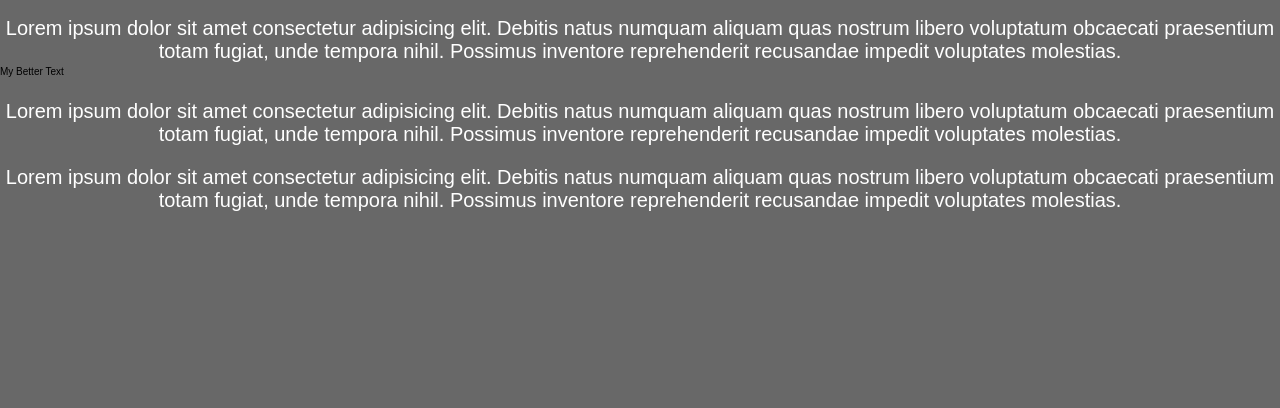
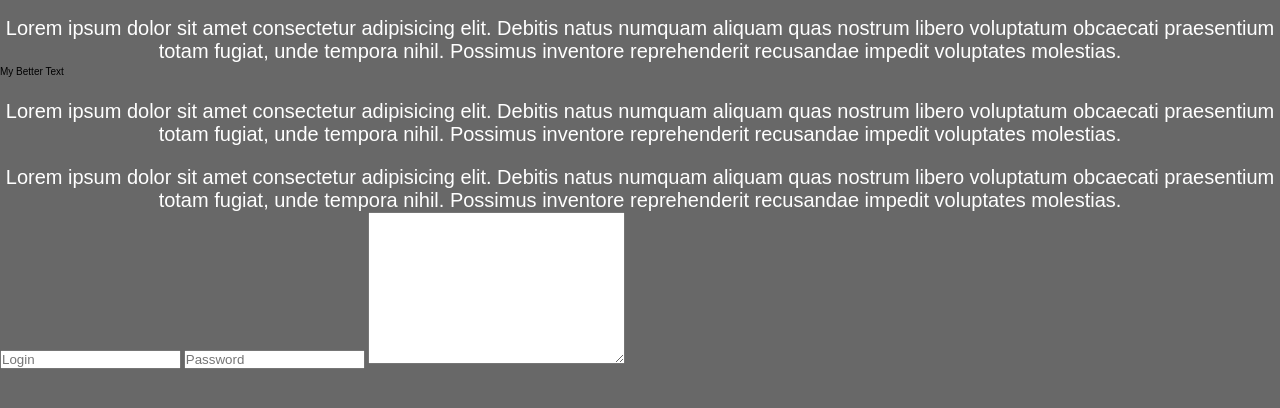
Before and after one commit to Maximovix/Test, a plain HTML site: page index.html in a window 1280 px wide. Shown: the part 214-622 px from the top of the page. Drawn offline with Linux system fonts and the light colour scheme.

Commit message:
Commit - 1

```diff
--- a/index.html
+++ b/index.html
@@ -18,6 +18,12 @@
         <div class="text">Lorem ipsum dolor sit amet consectetur adipisicing elit. Debitis natus numquam aliquam quas nostrum libero voluptatum obcaecati praesentium totam fugiat, unde tempora nihil. Possimus inventore reprehenderit recusandae impedit voluptates molestias.</div>
 
         <div class="text">Lorem ipsum dolor sit amet consectetur adipisicing elit. Debitis natus numquam aliquam quas nostrum libero voluptatum obcaecati praesentium totam fugiat, unde tempora nihil. Possimus inventore reprehenderit recusandae impedit voluptates molestias.</div>
+
+        <form action="">
+            <input type="text" placeholder="Login">
+            <input type="text" placeholder="Password">
+            <textarea name="" id="" cols="30" rows="10"></textarea>
+        </form>
     </div>
 </body>
 <script src="app.js"></script>
```
